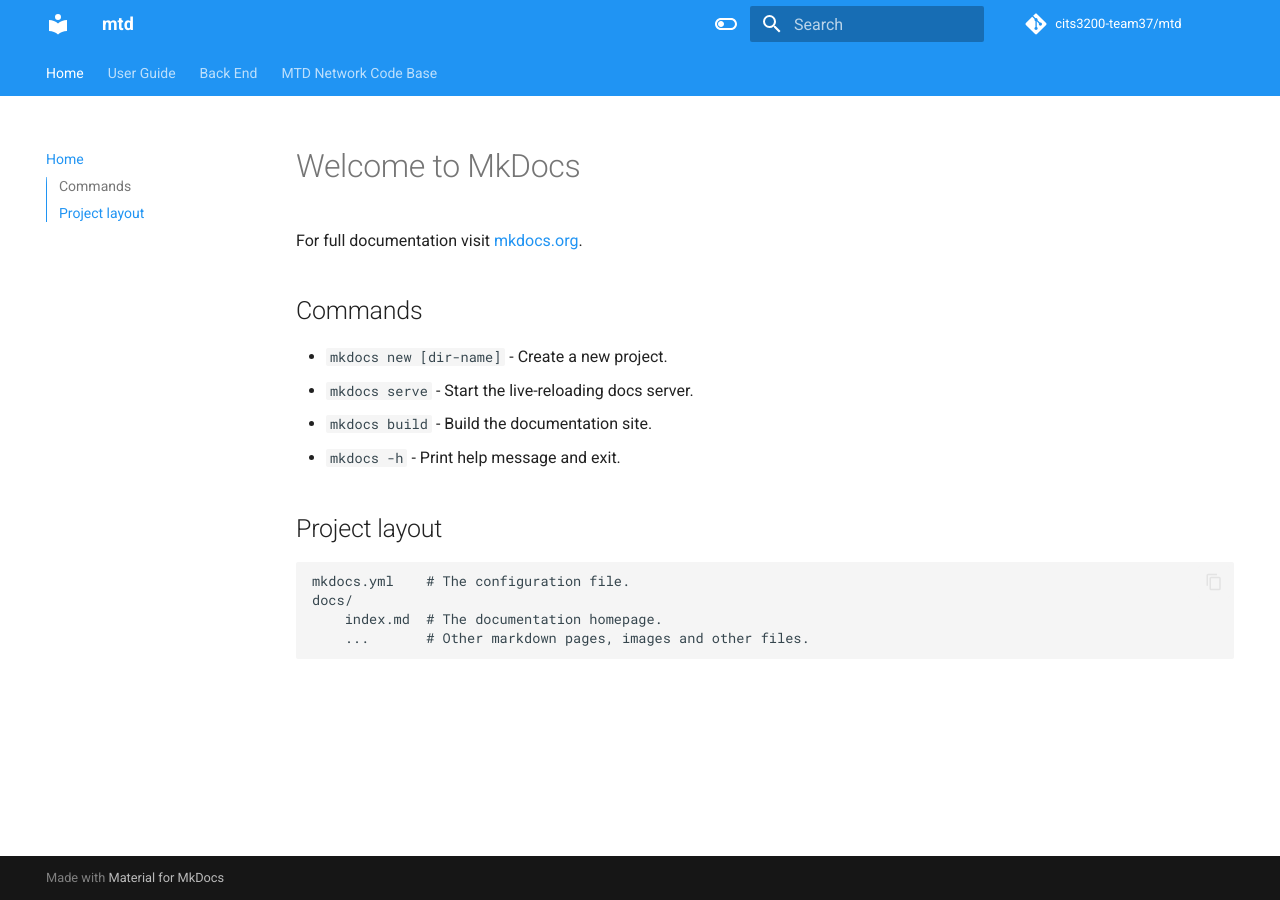
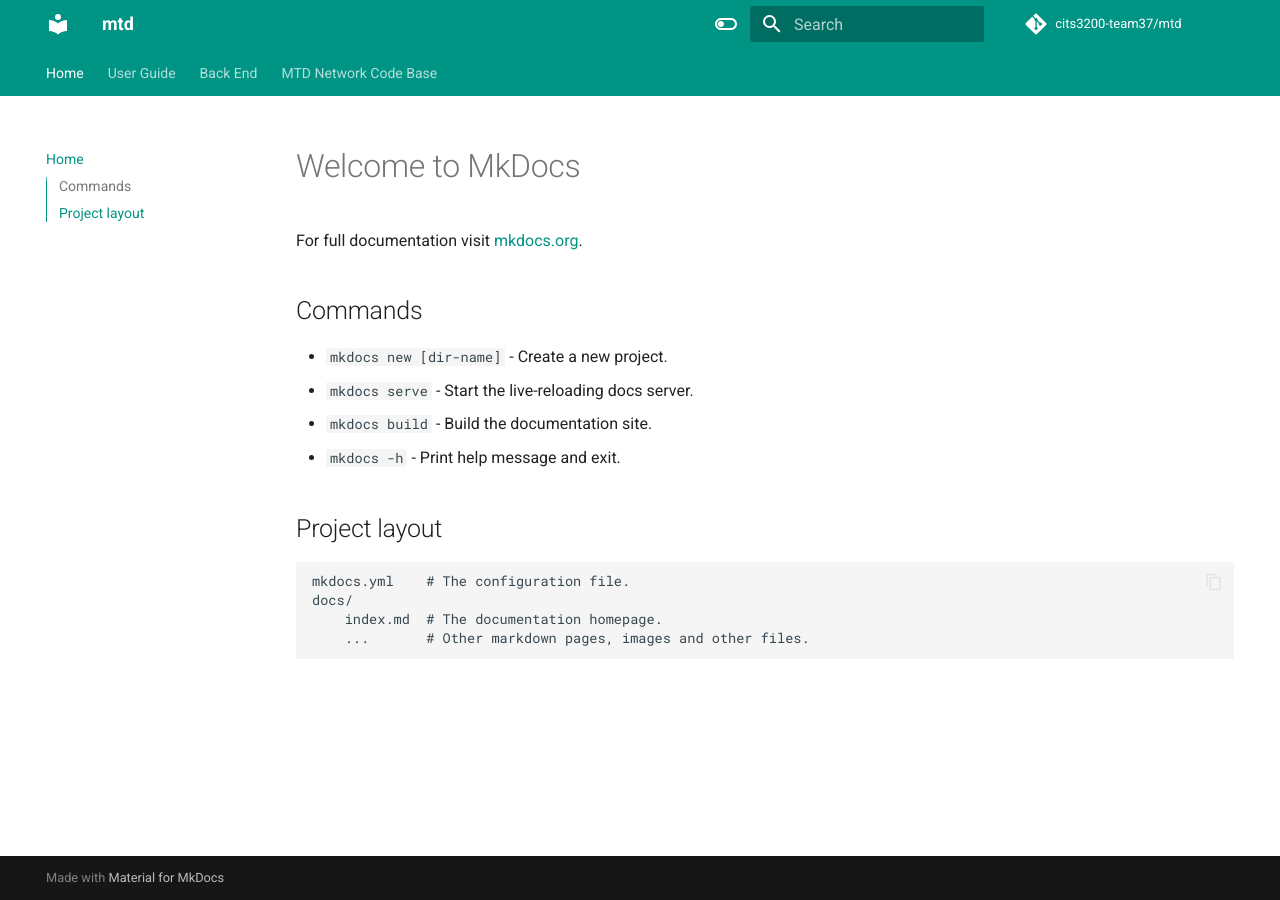
Before and after one commit to cits3200-team37/mtd, an MkDocs documentation site: the page built from server/Documentation/docs/index.md, in a window 1280 px wide. Built offline with MkDocs 1.6.1 and Material for MkDocs 9.7.7, drawn with Linux system fonts in a browser that asks for light colours; comment, search, counter and statistics services are not loaded.

Commit message:
adjust docs structure, change theme

```diff
--- a/server/Documentation/mkdocs.yml
+++ b/server/Documentation/mkdocs.yml
@@ -20,12 +20,12 @@
       toggle:
         icon: material/toggle-switch-off-outline
         name: Switch to dark mode
-      primary: blue
+      primary: teal
     - scheme: slate
       toggle:
         icon: material/toggle-switch
         name: Switch to light mode
-      primary: blue
+      primary: teal
 
 markdown_extensions:
   - pymdownx.highlight:
@@ -44,11 +44,12 @@
 nav:
   - Home: index.md
   - User Guide:
-      - Simulation Guide: user/simulation_instructions.md
-      - Download Guide: user/download_instructions.md
+      - Simulation: user/simulation_instructions.md
+      - Download App: user/download_instructions.md
   - Back End:
       - End points: backend/endpoints.md
   - MTD Network Code Base:
+      - Introduction: mtdnetwork/introduction.md
       - MTD:
           - MTD init: mtdnetwork/mtd/mtdinit.md
           - Complete Topology Shuffle: mtdnetwork/mtd/completetopologyshuffle.md
```
Also changed, not shown: server/Documentation/docs/mtdnetwork/introduction.md (added, +1 -0 lines).
